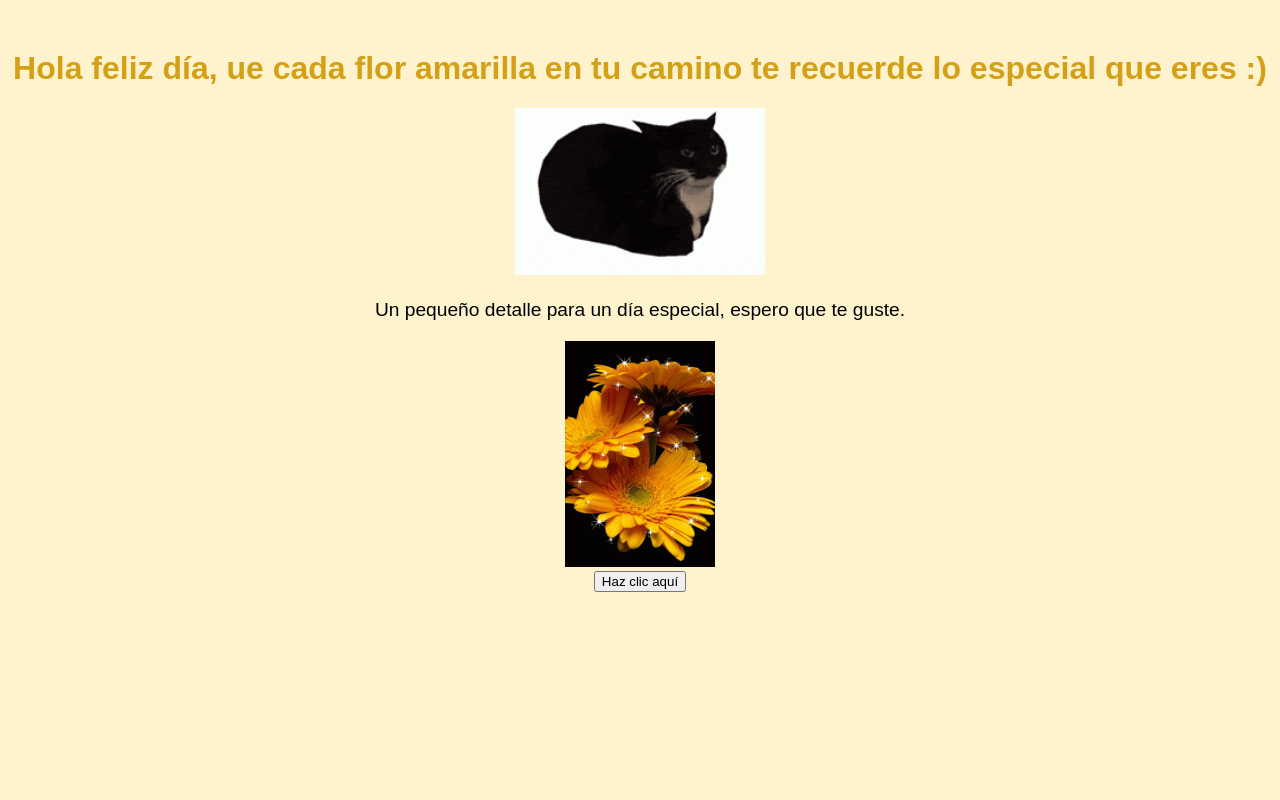
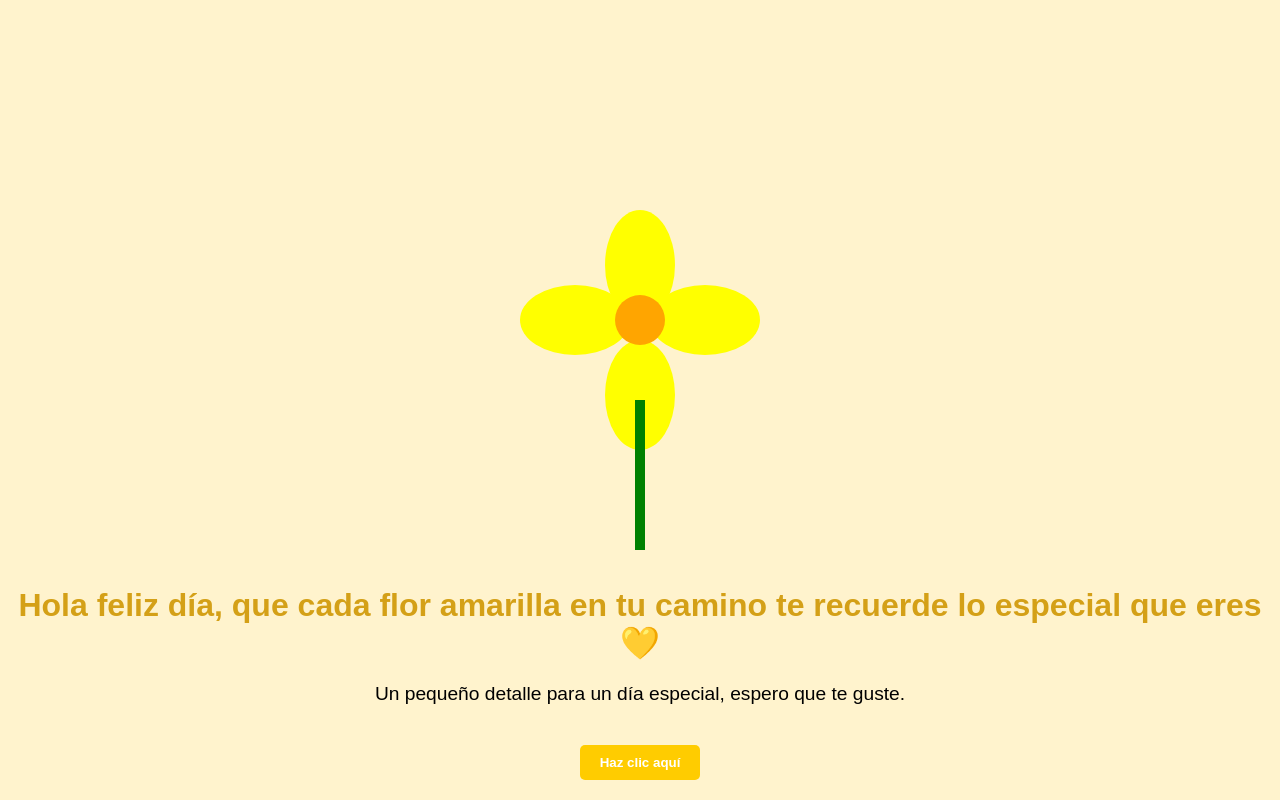
Before and after one commit to elrealcachas69/paginaweb.github, a plain HTML site: page index.html in a window 1280 px wide. Drawn offline with Linux system fonts and the light colour scheme.

Commit message:
Update index.html

```diff
--- a/index.html
+++ b/index.html
@@ -12,27 +12,87 @@
             margin: 0;
             padding: 0;
             position: relative;
+            height: 100vh; /* Asegura que la altura sea del 100% de la ventana */
         }
+
         h1 {
             color: #d4a017;
         }
+
         .container {
-            margin-top: 50px;
+            position: absolute; /* Cambiado a 'absolute' */
+            bottom: 0; /* Coloca el contenido en la parte inferior */
+            left: 0;
+            right: 0;
+            padding-bottom: 20px; /* Espacio adicional para el botón */
         }
-        .flower-img {
-            width: 250px;
-            height: auto;
-        }
+
         .message {
             font-size: 1.2em;
             margin: 20px;
         }
-        .gif-container img {
-            width: 150px; /* Hacemos las flores más pequeñas */
-            height: auto;
+
+        .flower {
+            position: absolute;
+            top: calc(50% - 80px);
+            left: 50%;
+            transform: translate(-50%, -50%);
+            width: 160px;
+            height: 160px;
+            display: flex;
+            justify-content: center;
+            align-items: center;
+            position: relative;
         }
-        .playlist-link {
-            display: inline-block;
+
+        .petal {
+            width: 70px;
+            height: 110px;
+            background-color: yellow;
+            border-radius: 50%;
+            position: absolute;
+        }
+
+        .petal:nth-child(1) {
+            top: -30px;
+            left: 50%;
+            transform: translateX(-50%);
+        }
+        .petal:nth-child(2) {
+            top: 50%;
+            left: -20px;
+            transform: translateY(-50%) rotate(90deg);
+        }
+        .petal:nth-child(3) {
+            top: 50%;
+            left: calc(100% - 50px);
+            transform: translateY(-50%) rotate(270deg);
+        }
+        .petal:nth-child(4) {
+            top: calc(100% - 60px);
+            left: 50%;
+            transform: translateX(-50%) rotate(180deg);
+        }
+
+        .center {
+            width: 50px;
+            height: 50px;
+            background-color: orange;
+            border-radius: 50%;
+            position: absolute;
+        }
+
+        .stem {
+            width: 10px;
+            height: 150px;
+            background-color: green;
+            position: absolute;
+            top: 100%;
+            left: 50%;
+            transform: translateX(-50%);
+        }
+
+        .cat-button {
             margin-top: 20px;
             padding: 10px 20px;
             background-color: #ffcc00;
@@ -40,7 +100,10 @@
             text-decoration: none;
             font-weight: bold;
             border-radius: 5px;
+            cursor: pointer;
+            border: none;
         }
+
         #cat-img {
             display: none;
             position: absolute;
@@ -50,13 +113,18 @@
     </style>
 </head>
 <body>
+    <div class="flower">
+        <div class="petal"></div>
+        <div class="petal"></div>
+        <div class="petal"></div>
+        <div class="petal"></div>
+        <div class="center"></div> <!-- Centro de la flor -->
+        <div class="stem"></div>
+    </div>
+
     <div class="container">
-        <h1>Hola feliz día, ue cada flor amarilla en tu camino te recuerde lo especial que eres :) </h1>
-        <img src="gatitoinsano.gif" alt="Flores Amarillas" class="flower-img">
+        <h1>Hola feliz día, que cada flor amarilla en tu camino te recuerde lo especial que eres 💛</h1>
         <p class="message">Un pequeño detalle para un día especial, espero que te guste.</p>
-        <div class="gif-container">
-            <img src="floresamarillas.gif" alt="Flores Amarillas">
-        </div>
         <button class="cat-button" onclick="showCat()">Haz clic aquí</button>
         <img id="cat-img" src="gatitobailando.gif" alt="Gato bailando">
     </div>
@@ -64,7 +132,7 @@
     <script>
         function showCat() {
             let catImg = document.getElementById("cat-img");
-            let maxX = window.innerWidth - 220; // Evita que se salga de la pantalla
+            let maxX = window.innerWidth - 220;
             let maxY = window.innerHeight - 220;
             let randomX = Math.random() * maxX;
             let randomY = Math.random() * maxY;
@@ -78,7 +146,7 @@
                 catImg.style.opacity = "0";
                 setTimeout(() => {
                     catImg.style.display = "none";
-                }, 300); // Un pequeño delay para que desaparezca después de la animación
+                }, 300);
             }, 3000);
         }
     </script>
```
